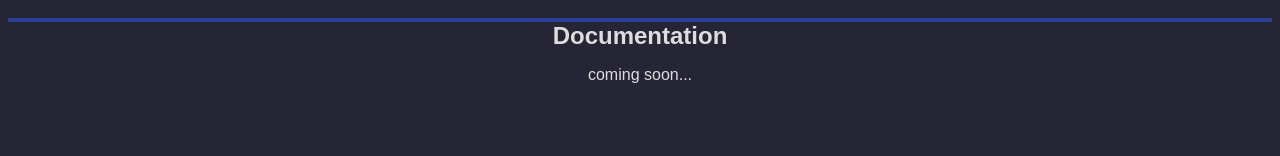
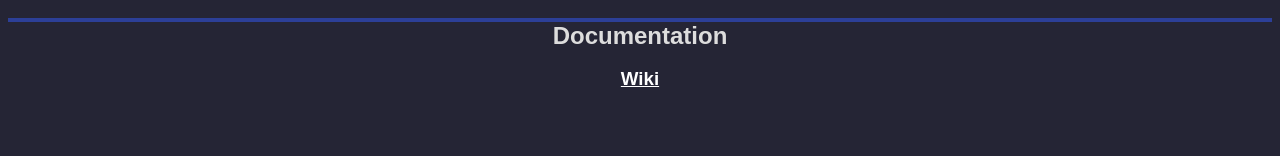
Before and after one commit to WONKanese/Gang, a plain HTML site: page index.html in a window 1280 px wide. Shown: the part 506-662 px from the top of the page. Drawn offline with Linux system fonts and the light colour scheme; a web font is replaced by a local one.

Commit message:
There is now wiki

```diff
--- a/index.html
+++ b/index.html
@@ -27,11 +27,11 @@ YO RAP Hello World!</textarea>
     </div>
     <div class="documentation">
         <h2 class="title">Documentation</h2>
-        <p>coming soon...</p>
+        <h3><a href="https://esolangs.org/wiki/GangLang" target="_blank">Wiki</a></h3>
     </div>
     <footer>
         Another amazing website made by: <a href="https://www.youtube.com/channel/UCUh5PU6epQtIwC_k6xeFbVQ" target="_blank">Wonkanese</a>
-        <br>Version 0.2.5
+        <br>Version 0.3.0
     </footer>
     <script src="ganglang.js"></script>
     <link href="styles.css" rel="stylesheet">
```
